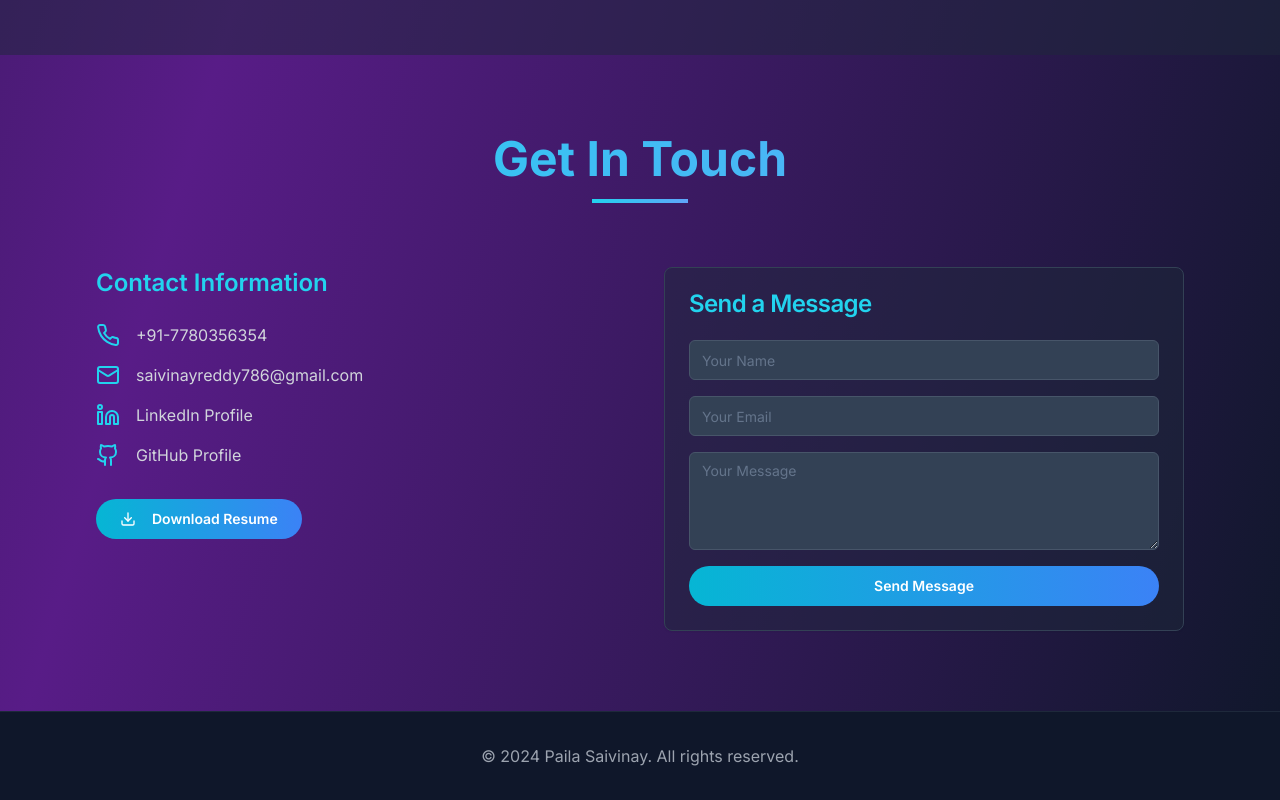
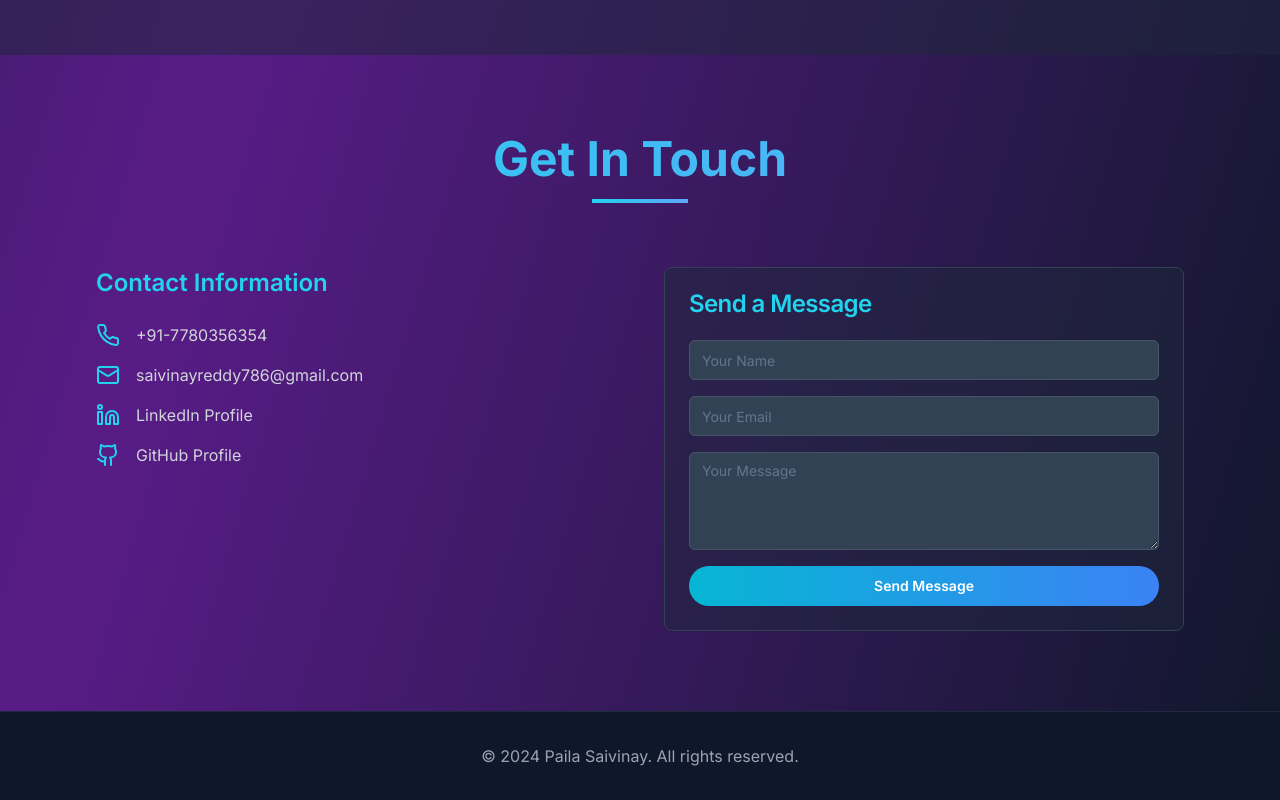
Before and after one commit to Vinay-786150/saivinay-portfolio, a React (Vite) app: page / in a window 1280 px wide. Shown: the part 3535-4335 px from the top of the page. Built offline with nearby package versions, Linux system fonts and the light colour scheme.

Commit message:
Remove Download Resume button
Removed the "Download Resume" button from the Contact Section.

```diff
--- a/src/components/ContactSection.tsx
+++ b/src/components/ContactSection.tsx
@@ -1,6 +1,6 @@
 
 import { useState } from 'react';
-import { Download, Mail, Phone, Github, Linkedin } from 'lucide-react';
+import { Mail, Phone, Github, Linkedin } from 'lucide-react';
 import { Button } from '@/components/ui/button';
 import { Card, CardContent, CardHeader, CardTitle } from '@/components/ui/card';
 import { Input } from '@/components/ui/input';
@@ -99,10 +99,6 @@ const ContactSection = () => {
                 </div>
               </div>
             </div>
-            <Button className="bg-gradient-to-r from-cyan-500 to-blue-500 hover:from-cyan-600 hover:to-blue-600 text-white px-6 py-3 rounded-full font-semibold transition-all duration-300 hover:scale-105">
-              <Download className="mr-2 h-5 w-5" />
-              Download Resume
-            </Button>
           </div>
           <Card className="bg-slate-800/50 border-slate-700">
             <CardHeader>
```
